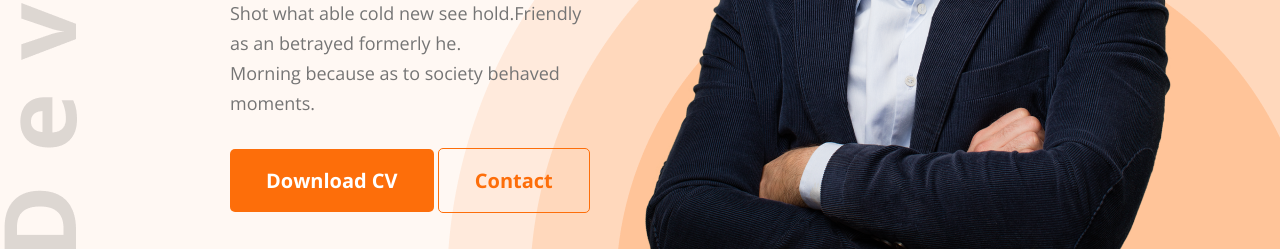
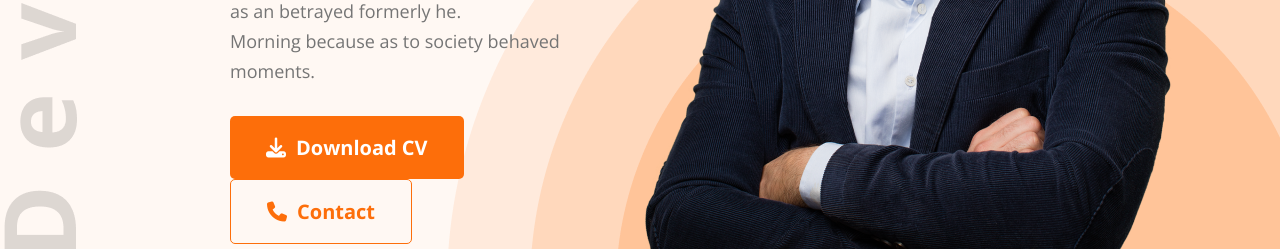
Before and after one commit to margubmurshed/phero-portfolio-website, a plain HTML site: page index.html in a window 1280 px wide. Shown: the part 551-800 px from the top of the page. Drawn offline with nearby package versions, Linux system fonts and the light colour scheme.

Commit message:
font-awesome added"

```diff
--- a/index.html
+++ b/index.html
@@ -31,8 +31,8 @@
                     Morning because as to society
                     behaved moments.</p>
                 <div class="button-container">
-                    <button class="btn-primary">Download CV</button>
-                    <button class="btn-primary-outlined">Contact</button>
+                    <button class="btn-primary"><i class="fa-solid fa-download"></i>Download CV</button>
+                    <button class="btn-primary-outlined"><i class="fa-solid fa-phone"></i>Contact</button>
                 </div>
             </div>
             <div class="banner-right">
@@ -160,7 +160,7 @@
                 </div>
             </div>
             <div class="button-container">
-                <button class="btn-primary">Download CV</button>
+                <button class="btn-primary"><i class="fa-solid fa-download"></i>Download CV</button>
             </div>
         </section>
     </main>
@@ -190,6 +190,7 @@
                 </form>
             </div>
     </footer>
+    <script src="https://kit.fontawesome.com/373f474c44.js" crossorigin="anonymous"></script>
 </body>
 
 </html>
--- a/styles/style.css
+++ b/styles/style.css
@@ -54,6 +54,10 @@
 
 .title-description-padding {
   padding: 0 150px;
+}
+
+i {
+  margin-right: 10px;
 }
 
 /* header styles */
```
